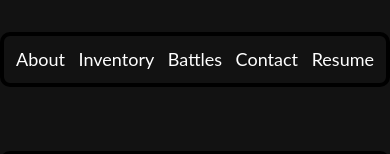
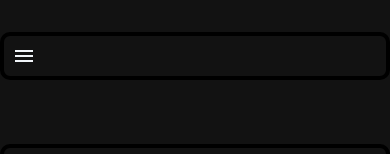
Before and after one commit to gautamgaddam/gowtham-portfolio, a Next.js app: page / in a window 390 px wide. Shown: the top 154 px of the page. Built offline with nearby package versions, Linux system fonts and the light colour scheme.

Commit message:
FIX | Header mobile responsive and loader on load 1.5s added

```diff
--- a/pages/_app.js
+++ b/pages/_app.js
@@ -8,7 +8,7 @@ import theme from "../styles/theme";
 import createEmotionCache from "../styles/createEmotionCache";
 import Layout from "./comps/Layout";
 import { useState, useEffect } from "react";
-import { CircularProgress, useMediaQuery } from "@mui/material";
+import { CircularProgress, LinearProgress, useMediaQuery } from "@mui/material";
 import darkTheme from "../styles/darkTheme";
 import ColorModeContext from "../styles/ColorModeContext";
 import "../styles/globals.css";
@@ -21,7 +21,12 @@ export default function MyApp(props) {
   // Set dark mode based on media query
   const prefersDarkMode = useMediaQuery("(prefers-color-scheme: dark)");
   const [darkMode, setDarkMode] = useState(prefersDarkMode);
-
+  const [loading, setLoading] = useState(true);
+  useEffect(() => {
+    setTimeout(() => {
+      setLoading(false);
+    }, 1000);
+  }, []);
   useEffect(() => {
     const mode = localStorage.getItem("mode") === "true";
     // set mode
@@ -46,6 +51,9 @@ export default function MyApp(props) {
         <meta name="viewport" content="initial-scale=1, width=device-width" />
       </Head>
       {/* <ColorModeContext.Provider value={colorMode}> */}
+      {loading ? (
+        <LinearProgress color="inherit" />
+      ) : (
         <ColorModeContext.Provider
           value={{ darkMode, setDarkMode: _setDarkMode }}
         >
@@ -59,6 +67,7 @@ export default function MyApp(props) {
             </Layout>
           </ThemeProvider>
         </ColorModeContext.Provider>
+      )}
     </CacheProvider>
   );
 }
--- a/pages/about.js
+++ b/pages/about.js
@@ -1,6 +1,6 @@
 import { Box } from "@mui/material";
 import styles from "../styles/about.module.css";
-import RotatingVinyl from "./comps/VinylGrahamPhone";
+import MusicPlayer from "./comps/MusicPlayer";
 
 const About = () => {
   return (
@@ -26,7 +26,7 @@ const About = () => {
             hi.
           </p>
 
-            <RotatingVinyl />
+          <MusicPlayer />
         </Box>
         <Box className={styles.aboutContentPicture}></Box>
       </Box>
--- a/pages/comps/VinylGrahamPhone.js
+++ b/pages/comps/MusicPlayer.js
@@ -50,7 +50,6 @@ export default function MusicPlayer() {
     audioRef.current.play();
     setIsPlaying(true);
   };
-  console.log(isPlaying, currentSongIndex, audioRef);
   return (
     <div className={styles.wrap}>
       <div className={styles.album}>
--- a/pages/comps/Navbar.js
+++ b/pages/comps/Navbar.js
@@ -1,30 +1,96 @@
-import { Box, AppBar, Container } from "@mui/material";
-import { useTheme } from "@mui/material/styles";
-import ToggleButton from "./ToggleButton";
+import {
+  AppBar,
+  Box,
+  Container,
+  IconButton,
+  Drawer,
+  Toolbar,
+  useMediaQuery,
+  useTheme,
+} from "@mui/material";
+import MenuIcon from "@mui/icons-material/Menu";
 import Link from "next/link";
-// import Resume from "../resume/resume.pdf";
+import { useState } from "react";
+
 const Navbar = () => {
   const theme = useTheme();
+  const isMobile = useMediaQuery(theme.breakpoints.down("sm"));
+  const [mobileOpen, setMobileOpen] = useState(false);
+
+  const handleDrawerToggle = () => {
+    setMobileOpen(!mobileOpen);
+  };
+
+  const drawer = (
+    <Box
+      onClick={handleDrawerToggle}
+      sx={{ textAlign: "center" }}
+      className="mobileHeader"
+    >
+      <Link href="/" passHref>
+        <Box sx={{ my: 2 }}>About</Box>
+      </Link>
+      <Link href="/#skills" passHref>
+        <Box sx={{ my: 2 }}>Inventory</Box>
+      </Link>
+      <Link href="/battles" passHref>
+        <Box sx={{ my: 2 }}>Battles</Box>
+      </Link>
+      <Link href="/#contact" passHref>
+        <Box sx={{ my: 2 }}>Contact</Box>
+      </Link>
+      <Link href="../resume/17_06_2024.pdf" passHref>
+        <Box sx={{ my: 2 }} target="_blank" rel="noopener noreferrer">
+          Resume
+        </Box>
+      </Link>
+    </Box>
+  );
+
   return (
     <AppBar
-      component={"nav"}
-      className="nav"
+      component="nav"
       position="sticky"
       sx={{
-        backgroundColor: theme.palette.mode === "dark" ? "#000" : "#66bb6a",
+        backgroundColor: theme.palette.mode === "dark" ? "#121212" : "#66bb6a",
       }}
     >
       <Container>
-        {/* <Box className="header">
-          <h1 className="logo_and_name">
-            <Logo />
-            <TerminalTwoToneIcon fontSize="10px" /> Gowtham Gaddam
-          </h1>
-          <p>Call Me (+91) 7989692571</p>
-          <p>gowtham09234@gmail.com</p>
-        </Box> */}
-        <Box className="header">
-          <Link href="/"> About</Link>
+        {/* <Toolbar disableGutters> */}
+        {isMobile ? (
+          <>
+            <IconButton
+              color="inherit"
+              aria-label="open drawer"
+              className="buttonDrawer"
+              edge="start"
+              onClick={handleDrawerToggle}
+              sx={{ mr: 2, display: { sm: "block" } }}
+            >
+              <MenuIcon />
+            </IconButton>
+            <Drawer
+              className="mobileHeaderDrawer"
+              variant="temporary"
+              open={mobileOpen}
+              onClose={handleDrawerToggle}
+              ModalProps={{
+                keepMounted: true, // Better open performance on mobile.
+              }}
+            >
+              {drawer}
+            </Drawer>
+          </>
+        ) : (
+          <Box
+            sx={{
+              display: "flex",
+              justifyContent: "space-between",
+              width: "100%",
+            }}
+            className="header"
+          >
+            <Link href="/">About</Link>
             <Link href="/#skills">Inventory</Link>
             <Link href="/battles">Battles</Link>
             <Link href="/#contact">Contact</Link>
@@ -36,10 +102,8 @@ const Navbar = () => {
               Resume
             </Link>
           </Box>
-
-        {/* <Box className="toggleButton">
-          <ToggleButton />
-        </Box> */}
+        )}
+        {/* </Toolbar> */}
       </Container>
     </AppBar>
   );
--- a/styles/globals.css
+++ b/styles/globals.css
@@ -20,9 +20,9 @@ a {
   position: relative;
 }
 
-nav.nav {
+nav {
   color: #ffffff;
-  box-shadow: none;
+  box-shadow: none !important;
   background-color: #121212 !important;
   background-image: none !important;
 }
@@ -111,3 +111,17 @@ footer {
   top: 10px;
   right: 10px;
 }
+
+.mobileHeader {
+  padding: 10px;
+  display: flex;
+  flex-direction: column;
+  align-items: flex-start;
+}
+.mobileHeaderDrawer {
+  background-image: none !important;
+}
+.buttonDrawer {
+  position: relative;
+  left: 0.65rem;
+}
```
Lines whose indentation alone changed are shown as unchanged.
